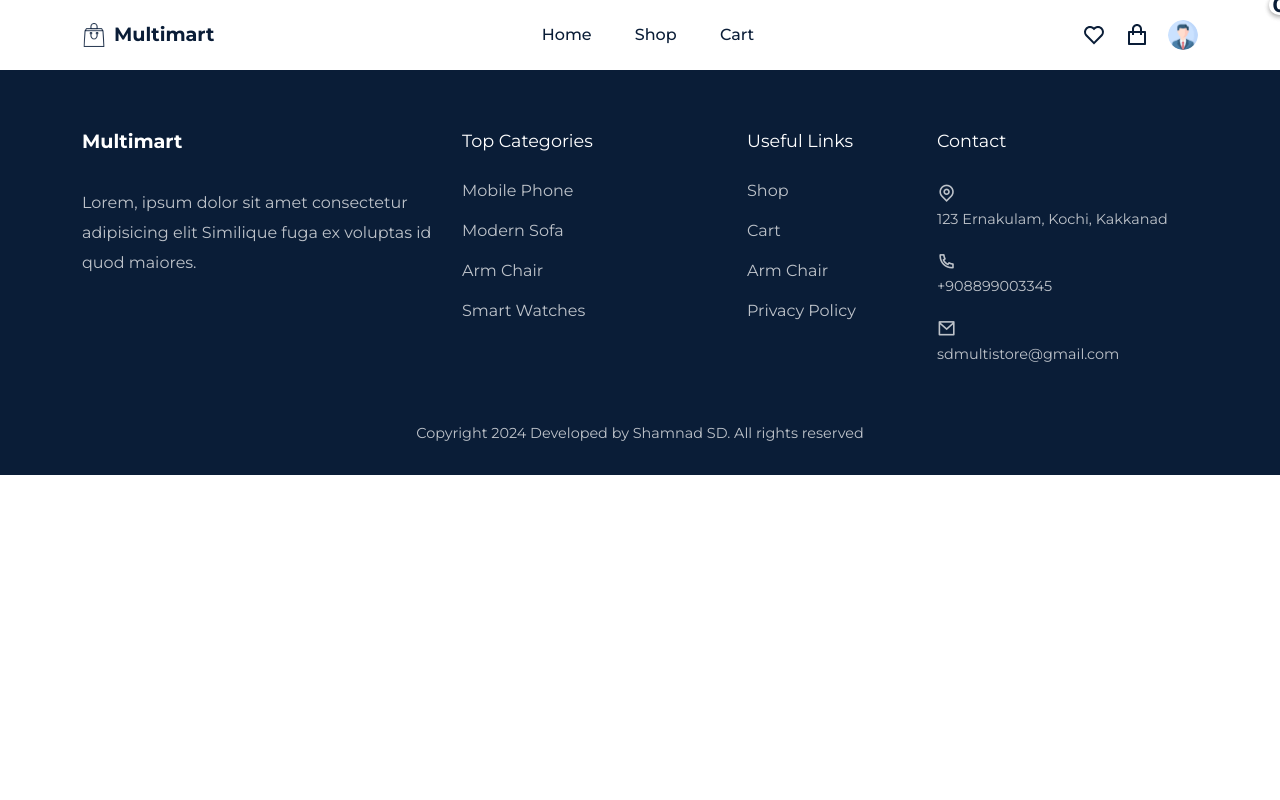
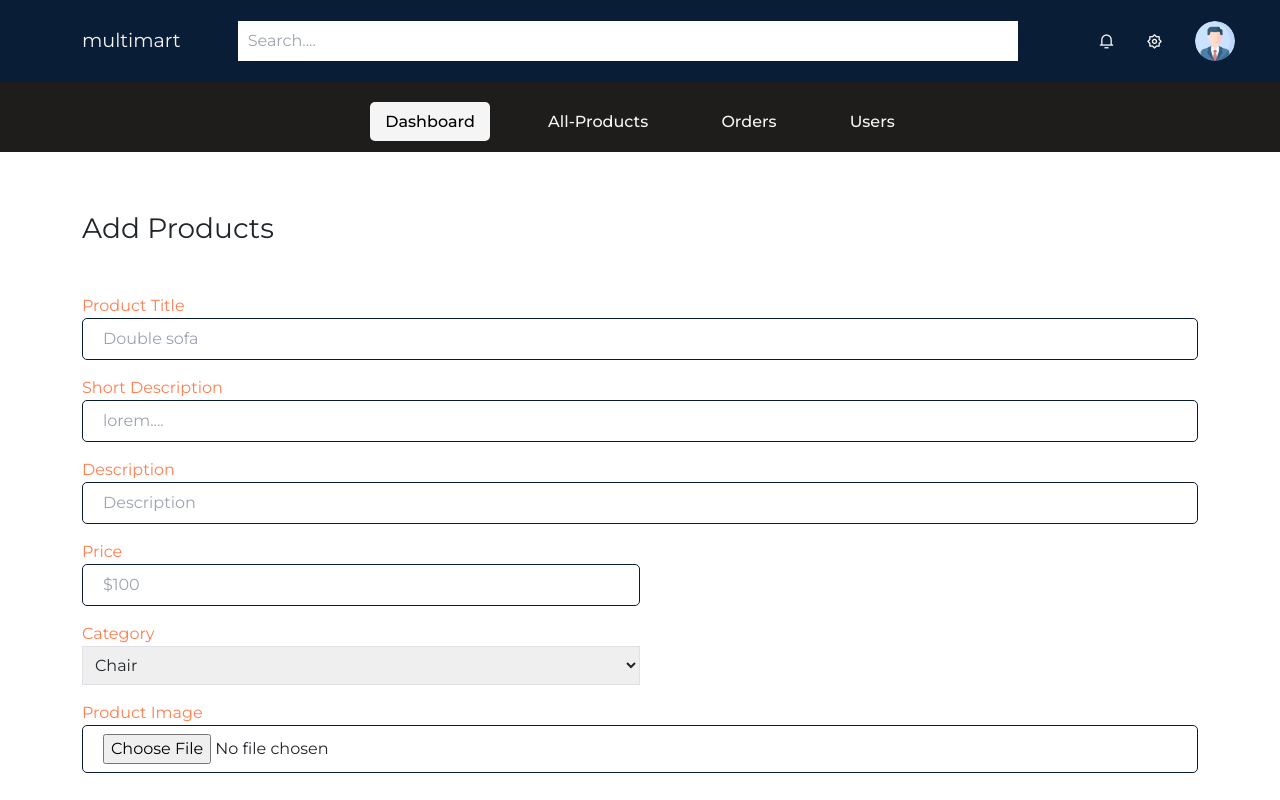
Before and after one commit to shamnad-sd/maltimart, a React (Vite) app: page /dashboard/add-products in a window 1280 px wide. Shown: the top 800 px of the page. Built offline with nearby package versions, Linux system fonts and the light colour scheme; no server answers; sample sign-in values are in the browser's storage.

Commit message:
maltimart

```diff
--- /dev/null
+++ b/src/Admin/AddProducts.jsx
@@ -0,0 +1,141 @@
+import React, { useState } from 'react'
+import { Col, Container, Form, FormGroup, Row } from 'reactstrap'
+import { toast } from 'react-toastify'
+
+import { db } from '../firebase.config'
+
+import { collection, addDoc } from 'firebase/firestore'
+
+
+
+const AddProducts = () => {
+
+  const [enterTitle, setEnterTitle] = useState('')
+  const [enterShortDesc, setEnterShortDesc] = useState('')
+  const [enterDescription, setEnterDescription] = useState('')
+  const [enterPrice, setEnterPrice] = useState('')
+  const [enterCategory, setEnterCategory] = useState('')
+  const [enterProductImg, setEnterPoductImg] = useState(null)
+
+  const [loading, setLoading] = useState(false)
+
+  const addProduct = async (e) => {
+    e.preventDefault()
+
+    const product = {
+      title: enterTitle,
+      shortDesc: enterShortDesc,
+      description: enterDescription,
+      price: enterPrice,
+      category: enterCategory,
+      imgUrl: enterProductImg?.name
+    }
+
+
+    // try {
+
+
+    //   const docRef = await collection(db, 'product')
+
+    //   const storageRef = ref(storage, `productImage/${Date.now()+ enterProductImg.name}`)
+    //   const uploadTask = uploadBytesResumable(storageRef, enterProductImg)
+
+    //   uploadTask.on(()=>{
+    //     toast.error('images not uploaded !')
+    //   }, ()=>{
+    //     getDownloadURL(uploadTask.snapshot.ref).then(async (downloadURL) => {
+    //       await addDoc(docRef,{
+    //         title: enterTitle,
+    //         shortDesc: enterShortDesc,
+    //         description: enterDescription,
+    //         price: enterPrice,
+    //         category: enterCategory,
+    //         imgUrl: downloadURL
+    //       })
+    //     })
+    //     toast.success('Product Successfully added !')
+    //   })
+
+    // } catch (error) {
+    //   toast.error(error.message)
+    // }
+
+
+    // ============ add product to the firebase database
+
+    try {
+      const docRef = await addDoc(collection(db, "products"), product)
+      console.log('Product added successfully:', docRef.id)
+    } catch (error) {
+      console.error('Error adding product:', error)
+    }
+
+    toast.success('Product Successfully added !')
+
+    console.log('Product added:', product)
+
+
+
+
+
+
+
+  }
+
+  return (
+    <section>
+      <Container>
+        <Row>
+          <Col lg='12'>
+            <h4 className='mb-5 fs-3'>Add Products</h4>
+            <Form onSubmit={addProduct}>
+              <FormGroup className='form__group'>
+                <span>Product Title</span>
+                <input type="text" placeholder='Double sofa' value={enterTitle} onChange={e => setEnterTitle(e.target.value)} required />
+              </FormGroup>
+
+              <FormGroup className='form__group'>
+                <span>Short Description</span>
+                <input type="text" placeholder='lorem....' value={enterShortDesc} onChange={e => setEnterShortDesc(e.target.value)} required />
+              </FormGroup>
+
+              <FormGroup className='form__group'>
+                <span>Description</span>
+                <input type="text" placeholder='Description' value={enterDescription} onChange={e => setEnterDescription(e.target.value)} required />
+              </FormGroup>
+
+              <div className='flex items-center justify-between gap-5'>
+                <FormGroup className='form__group  w-50'>
+                  <span>Price</span>
+                  <input type="number" placeholder='$100' value={enterPrice} onChange={e => setEnterPrice(e.target.value)} required />
+                </FormGroup>
+
+                <FormGroup className='form__group w-50 '>
+                  <span>Category</span>
+                  <select className='w-100 p-2 border' value={enterCategory} onChange={e => setEnterCategory(e.target.value)} required>
+                    <option value="chair">Chair</option>
+                    <option value="sofa">Sofa</option>
+                    <option value="mobile">Mobile</option>
+                    <option value="Watch">Watch</option>
+                    <option value="wireless">Wireless</option>
+                  </select>
+                </FormGroup>
+              </div>
+
+              <div>
+                <FormGroup className='form__group'>
+                  <span>Product Image</span>
+                  <input type="file" onChange={e => setEnterPoductImg(e.target.files[0])} required />
+                </FormGroup>
+              </div>
+
+              <button className="buy__btn" type='submit'>Add Product</button>
+            </Form>
+          </Col>
+        </Row>
+      </Container>
+    </section>
+  )
+}
+
+export default AddProducts
--- /dev/null
+++ b/src/Admin/AdminNav.jsx
@@ -0,0 +1,73 @@
+import React from 'react'
+import { Container, Row } from 'reactstrap'
+import adminImg from '../assets/images/user-icon.png'
+import '../Styles/admin-nav.css'
+
+import { NavLink } from 'react-router-dom'
+
+const AdminNav = () => {
+
+  const admin__nav = [
+    {
+      display : 'Dashboard',
+      path : '/dashboard'
+    },
+    {
+      display : 'All-Products',
+      path : '/dashboard/all-products'
+    },
+    {
+      display : 'Orders',
+      path : '/dashboard/orders'
+    },
+    {
+      display : 'Users',
+      path : '/dashboard/users'
+    }
+
+  ]
+
+  return (
+  <div>
+  <header className='admin__header'>
+    <div className="admin__nav-top">
+      <Container>
+        <div className='admin__nav-wrapper-top'>
+          <div className="logo">
+            <h2>multimart</h2>
+          </div>
+          <div className="search__box">
+            <input type="text" placeholder='Search....' />
+            <span><i className="ri-search-line"></i></span>
+          </div>
+          <div className="admin__nav-top-right">
+            <span><i className="ri-notification-3-line"></i></span>
+            <span><i className="ri-settings-2-line"></i></span>
+            <img src={adminImg} alt="" />
+          </div>
+        </div>
+      </Container>
+    </div>
+  </header>
+
+  <section className="admin__menu p-0">
+    <Container>
+      <Row>
+        <div className="admin__navigation">
+          <ul className="admin__menu-list">
+            {
+              admin__nav.map((item,index)=>(
+                <li className="admin__menu-item" key={index}>
+                  <NavLink to={item.path} className={navClass => navClass.isActive ? 'active__admin-menu' : ''} >{item.display}</NavLink>
+                </li>
+              ))
+            }
+          </ul>
+        </div>
+      </Row>
+    </Container>
+  </section>
+  </div>
+)}
+
+export default AdminNav
--- /dev/null
+++ b/src/Admin/AllProducts.jsx
@@ -0,0 +1,9 @@
+import React from 'react'
+
+const AllProducts = () => {
+  return (
+    <div>AllProducts</div>
+  )
+}
+
+export default AllProducts
--- /dev/null
+++ b/src/Admin/Dashboard.jsx
@@ -0,0 +1,9 @@
+import React from 'react'
+
+const Dashboard = () => {
+  return (
+    <div>Dashboard</div>
+  )
+}
+
+export default Dashboard
--- /dev/null
+++ b/src/Styles/admin-nav.css
@@ -0,0 +1,65 @@
+.admin__header {
+  width: 100%;
+  padding: 20px 0px;
+  background: var(--primary-color);
+}
+.admin__nav-top {
+  width: 100%;
+}
+.admin__nav-wrapper-top {
+  display: flex;
+  align-items: center;
+  justify-content: space-between;
+  column-gap: 3rem;
+}
+.admin__nav-top-right img {
+  width: 40px;
+  height: 40px;
+  border-radius: 50px;
+  cursor: pointer;
+}
+.admin__nav-top-right {
+  display: flex;
+  align-items: center;
+  column-gap: 2rem;
+}
+admin__nav-wrapper-top .search__box {
+  display: flex;
+  align-items: center;
+  justify-content: space-between;
+}
+.admin__nav-top-right i {
+  color: whitesmoke;
+  cursor: pointer;
+}
+.admin__nav-wrapper-top .logo h2 {
+  font-size: 1.2rem;
+  color: whitesmoke;
+}
+.admin__menu {
+  width: 100%;
+  height: 70px;
+  line-height: 80px;
+
+  background-color: rgb(31, 28, 28);
+}
+.admin__navigation {
+  text-align: center;
+}
+.admin__menu-list {
+  display: flex;
+  align-items: center;
+  column-gap: 2.7rem;
+  justify-content: center;
+}
+.admin__menu-list .admin__menu-item a {
+  color: var(--primary-color);
+  color: whitesmoke;
+  font-weight: 500;
+  padding: 10px 15px;
+  border-radius: 5px;
+}
+.active__admin-menu{
+    background: whitesmoke;
+    color: black !important;
+}
--- a/src/components/Header/Header.jsx
+++ b/src/components/Header/Header.jsx
@@ -124,6 +124,7 @@ const Header = () => {
                      <div className='flex items-center justify-center flex-col'>
                       <Link to='/signup'>Signup</Link>
                       <Link to='/login'>Login</Link>
+                      <Link to='/dashboard'>Dashboard</Link>
                     </div>
                   }
                 </div>
--- a/src/components/Layout/Layout.jsx
+++ b/src/components/Layout/Layout.jsx
@@ -2,12 +2,19 @@ import React from 'react'
 import Header from '../Header/Header'
 import Footer from '../Footer/Footer'
 import Routers from '../../routers/Routers'
-
+import { useLocation } from 'react-router-dom'
+import AdminNav from '../../Admin/AdminNav'
 
 const Layout = () => {
+
+  const location = useLocation()
+
   return (
     <div>
-        <Header/>
+
+      {
+        location.pathname.startsWith('/dashboard') ? <AdminNav/> : <Header/>
+      }
         <div>
             <Routers/>
         </div>
--- a/src/routers/ProtectedRoute.jsx
+++ b/src/routers/ProtectedRoute.jsx
@@ -1,12 +1,12 @@
 
 import useAuth from '../custom-hooks/useAuth'
-import { Navigate } from 'react-router-dom'
+import { Navigate, Outlet } from 'react-router-dom'
 
-const ProtectedRoute = ({children}) => {
+const ProtectedRoute = () => {
 
     const { currentUser } = useAuth()
 
-  return currentUser ? children : <Navigate to="/login" />
+  return currentUser ? <Outlet/> : <Navigate to="/login" />
 }
 
 export default ProtectedRoute;
--- a/src/routers/Routers.jsx
+++ b/src/routers/Routers.jsx
@@ -7,6 +7,9 @@ import Checkout from "../pages/Checkout"
 import Login from "../pages/Login"
 import Signup from "../pages/Signup"
 import ProtectedRoute from "./ProtectedRoute"
+import AllProducts from "../Admin/AllProducts"
+import AddProducts from "../Admin/AddProducts"
+import Dashboard from "../Admin/Dashboard"
 
 const Routers = () => {
   return (
@@ -17,9 +20,19 @@ const Routers = () => {
         <Route path="shop" element={<Shop/>}/>
         <Route path="shop/:id" element={<ProductDetails/>}/>
         <Route path="cart" element={<Cart/>}/>
-        <Route path="checkout" element={<ProtectedRoute>
+
+
+        <Route path="/*" element={<ProtectedRoute/>}>
+         <Route path="checkout" element={<Checkout/>} />
+         <Route path="dashboard" element={<Dashboard/>} />
+         <Route path="dashboard/all-products" element={<AllProducts/>} />
+         <Route path="dashboard/add-products" element={<AddProducts/>} />
+        </Route>
+
+
+        {/* <Route path="checkout" element={<ProtectedRoute>
           <Checkout/>
-        </ProtectedRoute>}/>
+        </ProtectedRoute>}/> */}
         <Route path="login" element={<Login/>}/>
         <Route path="signup" element={<Signup/>}/>
       </Routes>
```
Also changed, not shown: src/assets/images/admin.png (added).
